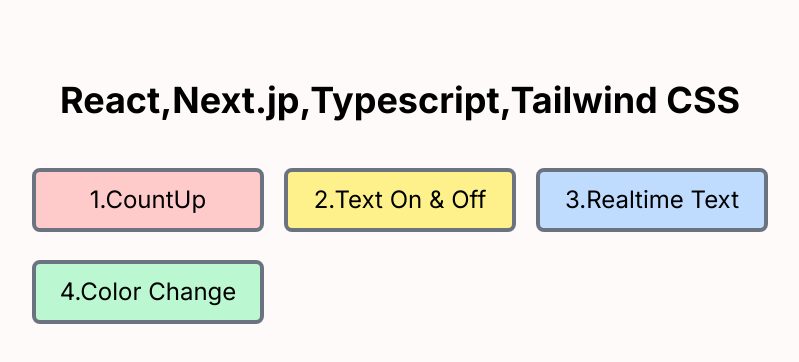
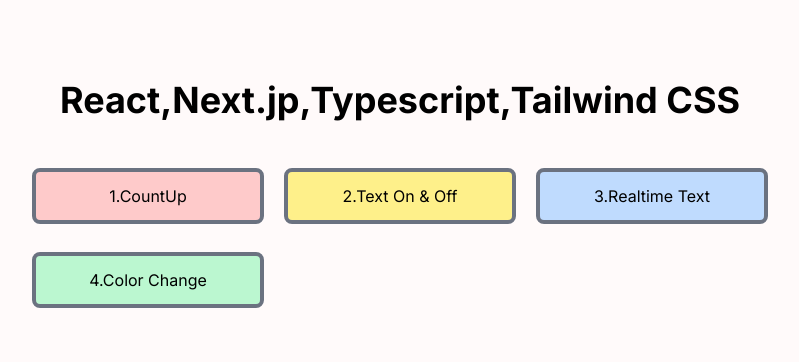
Before and after one commit to sena0514/my-app, a Next.js app: page / in a window 1280 px wide. Shown: the top 362 px of the page, without its empty margins (240-1039 px from the left). Built offline with nearby package versions, Linux system fonts and the light colour scheme.

Commit message:
微修正

```diff
--- a/app/page.tsx
+++ b/app/page.tsx
@@ -9,25 +9,25 @@
         </h2>
         <div className="mt-12 grid justify-center gap-y-7 gap-x-5 grid-cols-1 md:grid-cols-2 lg:grid-cols-3">
           <Link
-            className="py-3 px-4 text-2xl text-center rounded-lg border-4 border-gray-500 inline-block bg-red-200"
+            className="py-3 px-2 text-center rounded-lg border-4 border-gray-500 inline-block bg-red-200"
             href="/countUp"
           >
             1.CountUp
           </Link>
           <Link
-            className="py-3 px-4 text-2xl text-center rounded-lg border-4 border-gray-500 inline-block bg-yellow-200"
+            className="py-3 px-2 text-center rounded-lg border-4 border-gray-500 inline-block bg-yellow-200"
             href="/textChange"
           >
             2.Text On & Off
           </Link>
           <Link
-            className="py-3 px-4 text-2xl text-center rounded-lg border-4 border-gray-500 inline-block bg-blue-200"
+            className="py-3 px-2  text-center rounded-lg border-4 border-gray-500 inline-block bg-blue-200"
             href="/realTimeText"
           >
             3.Realtime Text
           </Link>
           <Link
-            className="py-3 px-4 text-2xl text-center rounded-lg border-4 border-gray-500 inline-block bg-green-200"
+            className="py-3 px-2 text-center rounded-lg border-4 border-gray-500 inline-block bg-green-200"
             href="/colorChange"
           >
             4.Color Change
```
